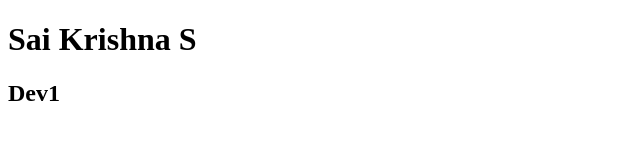
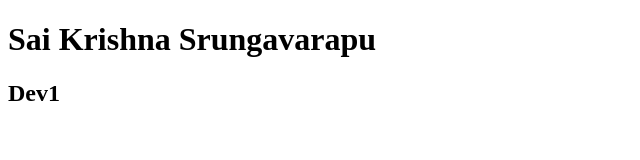
Before and after one commit to saikrishs/webDevelopmentCourse, a plain HTML site: page index.html in a window 1280 px wide. Shown: the whole page, without its empty margins (0-640 px from the left). Drawn offline with Linux system fonts and the light colour scheme.

Commit message:
Updating changes Dev2

```diff
--- a/index.html
+++ b/index.html
@@ -6,7 +6,7 @@
     <title>Testing</title>
 </head>
 <body>
-    <h1>Sai Krishna S</h1>
+    <h1>Sai Krishna Srungavarapu</h1>
     <h2>Dev1</h2>
 </body>
 </html>
```
